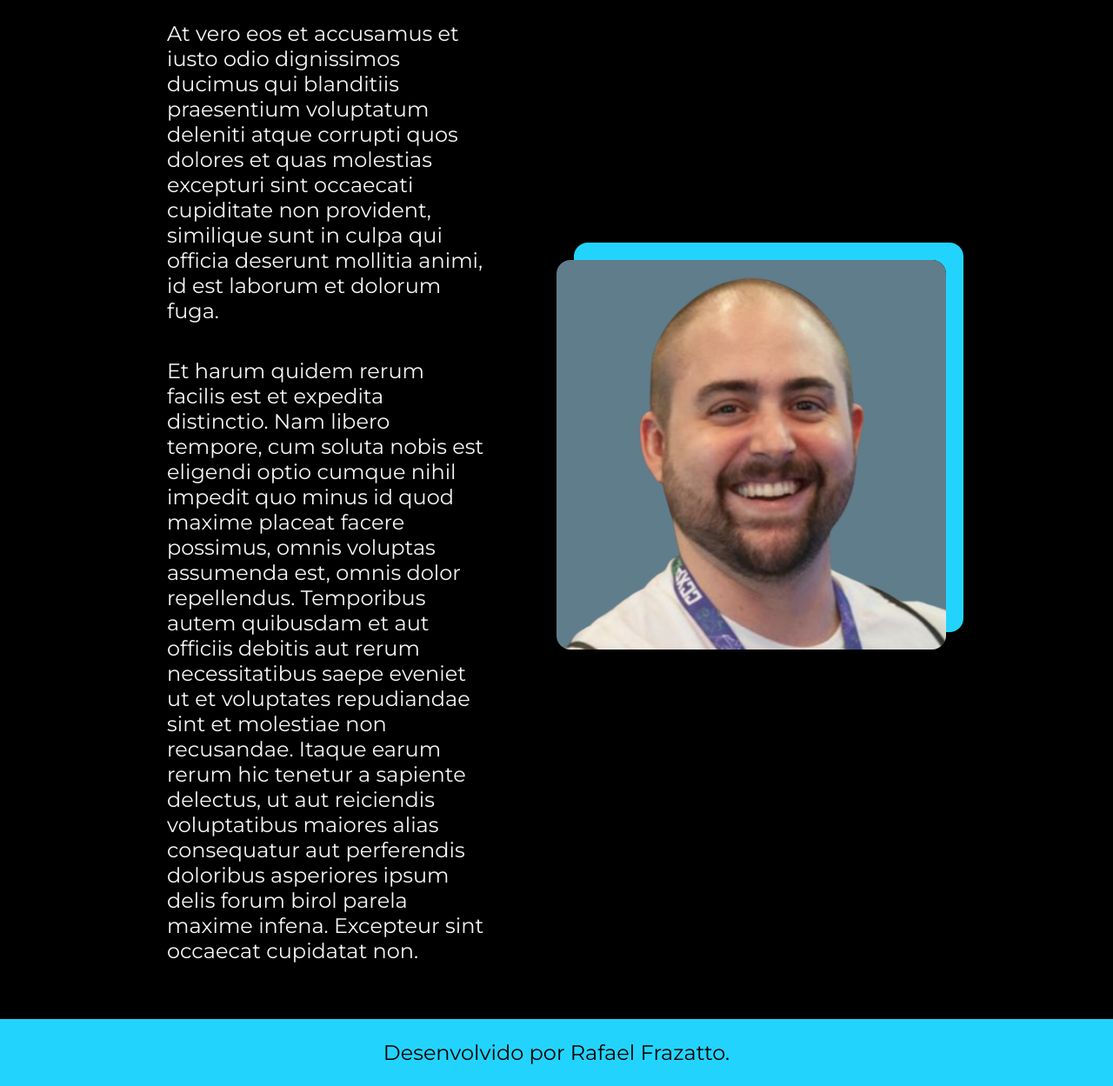
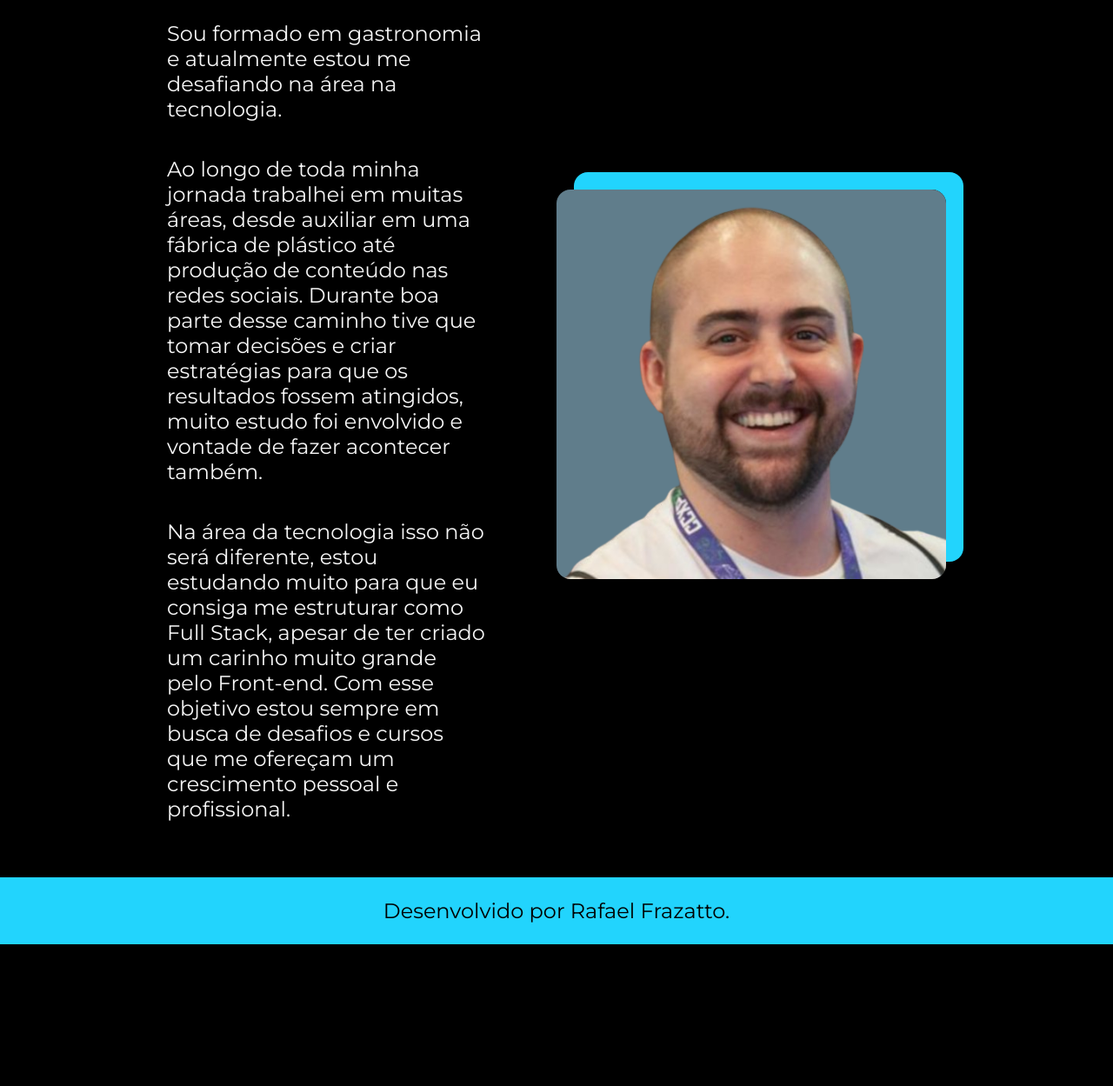
Before and after one commit to rafaelfrazatto/projeto-portfolio, a plain HTML site: page about.html in a window 1280 px wide. Shown: the part 180-1429 px from the top of the page at 87% size. After the commit the page ends 1266 px from the top, so only its background shows below. Drawn offline with nearby package versions, Linux system fonts and the light colour scheme.

Commit message:
atualizando os textos

```diff
--- a/about.html
+++ b/about.html
@@ -10,7 +10,7 @@
     <header class="cabecalho">
       <nav class="cabecalho__menu">
         <a class="cabecalho__menu__link" href="index.html">Home</a>
-        <a class="cabecalho__menu__link" href="about.html">Sobre mim</a>
+        <a class="cabecalho__menu__link" href="about.html">Sobre</a>
         <a class="cabecalho__menu__link" href="resume.html">Currículo</a>
       </nav>
     </header>
@@ -19,23 +19,22 @@
       <section class="apresentacao__conteudo">
         <h1 class="apresentacao__conteudo__titulo">Sobre mim</h1>
         <p class="apresentacao__conteudo__paragrafo">
-          At vero eos et accusamus et iusto odio dignissimos ducimus qui
-          blanditiis praesentium voluptatum deleniti atque corrupti quos dolores
-          et quas molestias excepturi sint occaecati cupiditate non provident,
-          similique sunt in culpa qui officia deserunt mollitia animi, id est
-          laborum et dolorum fuga.
+          Sou formado em gastronomia e atualmente estou me desafiando na área na
+          tecnologia.
         </p>
         <p class="apresentacao__conteudo__paragrafo">
-          Et harum quidem rerum facilis est et expedita distinctio. Nam libero
-          tempore, cum soluta nobis est eligendi optio cumque nihil impedit quo
-          minus id quod maxime placeat facere possimus, omnis voluptas assumenda
-          est, omnis dolor repellendus. Temporibus autem quibusdam et aut
-          officiis debitis aut rerum necessitatibus saepe eveniet ut et
-          voluptates repudiandae sint et molestiae non recusandae. Itaque earum
-          rerum hic tenetur a sapiente delectus, ut aut reiciendis voluptatibus
-          maiores alias consequatur aut perferendis doloribus asperiores ipsum
-          delis forum birol parela maxime infena. Excepteur sint occaecat
-          cupidatat non.
+          Ao longo de toda minha jornada trabalhei em muitas áreas, desde
+          auxiliar em uma fábrica de plástico até produção de conteúdo nas redes
+          sociais. Durante boa parte desse caminho tive que tomar decisões e
+          criar estratégias para que os resultados fossem atingidos, muito
+          estudo foi envolvido e vontade de fazer acontecer também.
+        </p>
+        <p class="apresentacao__conteudo__paragrafo">
+          Na área da tecnologia isso não será diferente, estou estudando muito
+          para que eu consiga me estruturar como Full Stack, apesar de ter
+          criado um carinho muito grande pelo Front-end. Com esse objetivo estou
+          sempre em busca de desafios e cursos que me ofereçam um crescimento
+          pessoal e profissional.
         </p>
       </section>
       <img
```
Also changed, not shown: index.html (+5 -4 lines), resume.html (+1 -1 lines).
